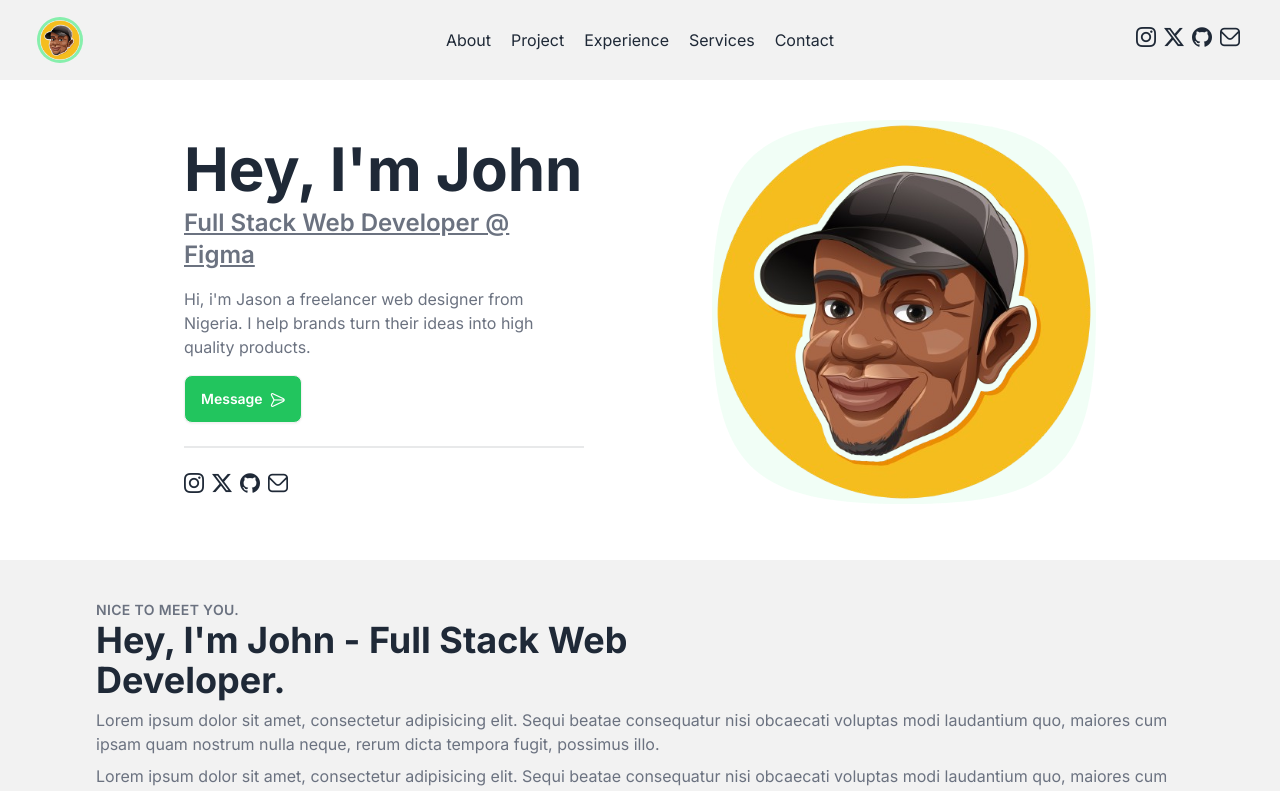
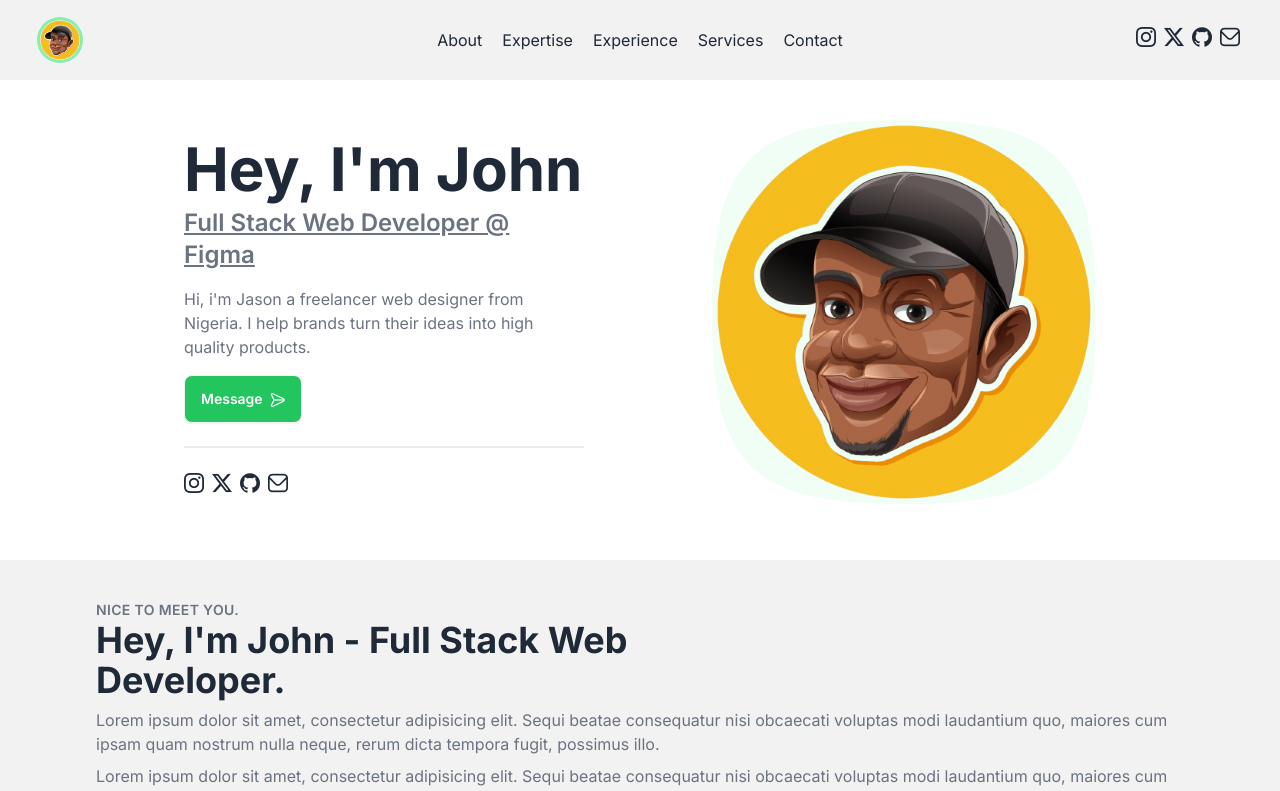
Before and after one commit to Okeke-Divine/portfolia, a Next.js app: page /i/1 in a window 1280 px wide. Shown: the top 791 px of the page. Built offline with nearby package versions, Linux system fonts and the light colour scheme.

Commit message:
Added expertise

```diff
--- a/src/components/i/portfolio/PortfolioExpertise.jsx
+++ b/src/components/i/portfolio/PortfolioExpertise.jsx
@@ -3,7 +3,7 @@ import React from "react";
 const PortfolioExpertise = () => {
   return (
     <>
-      <div className="app-portfolio-padding">
+      <section id="expertise" className="app-portfolio-padding">
         <div>
           <div className="app-text-light-2 uppercase font-semibold tracking-wide text-sm text-center mb-1">
             My Skills
@@ -12,7 +12,7 @@ const PortfolioExpertise = () => {
             My Expertise
           </h1>
         </div>
-      </div>
+      </section>
     </>
   );
 };
--- a/src/components/i/portfolio/PortfolioNavbar.jsx
+++ b/src/components/i/portfolio/PortfolioNavbar.jsx
@@ -29,8 +29,8 @@ const PortfolioNavbar = () => {
             <Link href="#about" className="app-portfolio-navbar-link">
               About
             </Link>
-            <Link href="#projects" className="app-portfolio-navbar-link">
-              Project
+            <Link href="#expertise" className="app-portfolio-navbar-link">
+              Expertise
             </Link>
             <Link href="#experience" className="app-portfolio-navbar-link">
               Experience
```
